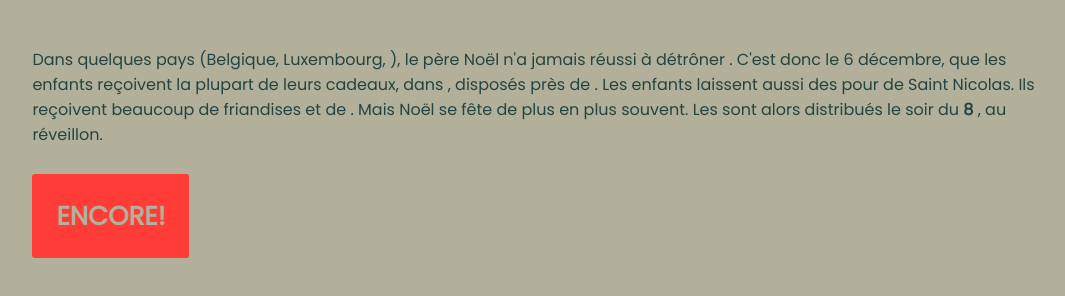
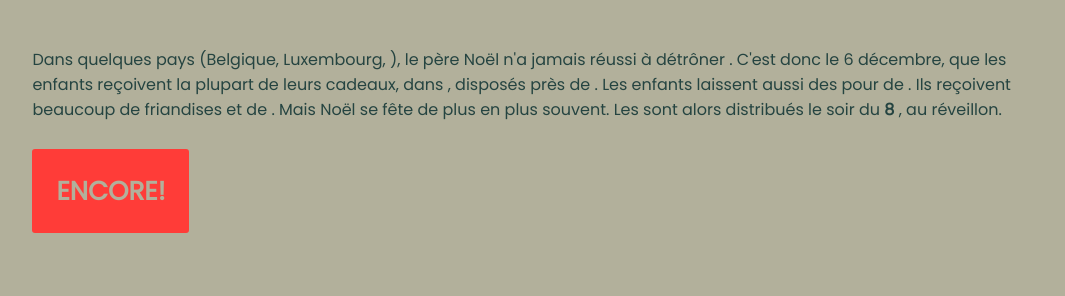
Before and after one commit to TechiesLab/madlib, a plain HTML site: page index.html in a window 1280 px wide. Both pictures are taken after a click on the button "Raconte-moi une histoire!". Shown: the part 96-392 px from the top of the page, without its empty margins (102-1167 px from the left). Drawn offline with Linux system fonts and the light colour scheme; a web font is replaced by a local one.

Commit message:
improved story

```diff
--- a/index.html
+++ b/index.html
@@ -80,7 +80,7 @@
       const date = document.getElementById('date');
       const month = document.getElementById('month');
 
-      const story = `Dans quelques pays (Belgique, Luxembourg, <strong>${country.value}</strong>), le père Noël n'a jamais réussi à détrôner <strong>${character.value}</strong>. C'est donc le 6 décembre, que les enfants reçoivent la plupart de leurs cadeaux, dans <strong>${accessory.value}</strong>, disposés près de <strong>${home.value}</strong>. Les enfants laissent aussi des <strong>${objectFirst.value}</strong> pour <strong>${animal.value}</strong> de Saint Nicolas. Ils reçoivent beaucoup de friandises et de <strong>${objectSecond.value}</strong>. Mais Noël se fête de plus en plus souvent. Les <strong>${objectSecond.value}</strong> sont alors distribués le soir du <strong>${date.value}</strong> <strong>${month.value}</strong>, au réveillon.`
+      const story = `Dans quelques pays (Belgique, Luxembourg, <strong>${country.value}</strong>), le père Noël n'a jamais réussi à détrôner <strong>${character.value}</strong>. C'est donc le 6 décembre, que les enfants reçoivent la plupart de leurs cadeaux, dans <strong>${accessory.value}</strong>, disposés près de <strong>${home.value}</strong>. Les enfants laissent aussi des <strong>${objectFirst.value}</strong> pour <strong>${animal.value}</strong> de <strong>${character.value}</strong>. Ils reçoivent beaucoup de friandises et de <strong>${objectSecond.value}</strong>. Mais Noël se fête de plus en plus souvent. Les <strong>${objectSecond.value}</strong> sont alors distribués le soir du <strong>${date.value}</strong> <strong>${month.value}</strong>, au réveillon.`
 
       form.style.display = 'none';
 
```
